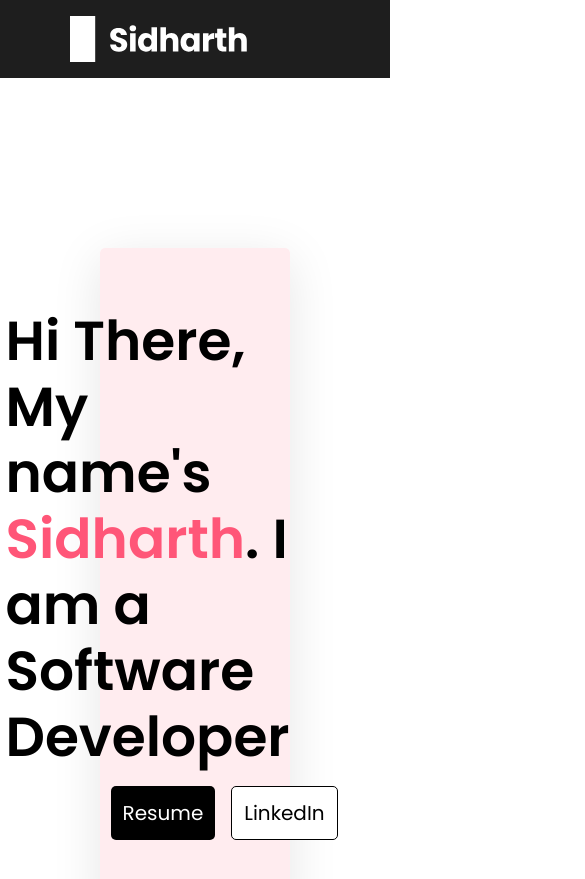
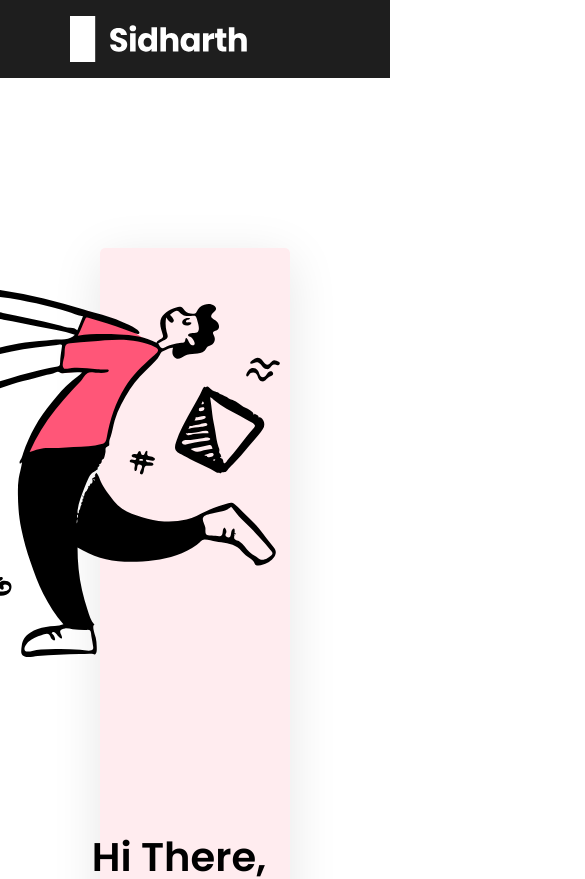
Before and after one commit to choudharysidharth082000/Portfolio, a React (Create React App) app: page / in a window 390 px wide. Shown: the top 879 px of the page, 585 px wide, since content can reach past the window. Built offline with nearby package versions, Linux system fonts and the light colour scheme.

Commit message:
add form class

```diff
--- a/package.json
+++ b/package.json
@@ -12,7 +12,8 @@
     "react-bootstrap": "^2.0.3",
     "react-dom": "^17.0.2",
     "react-scripts": "5.0.0",
-    "web-vitals": "^2.1.2"
+    "web-vitals": "^2.1.2",
+    "wowjs": "^1.1.3"
   },
   "scripts": {
     "start": "react-scripts start",
--- a/public/index.html
+++ b/public/index.html
@@ -10,6 +10,8 @@
       content="Web site created using create-react-app"
     />
     <link rel="apple-touch-icon" href="%PUBLIC_URL%/logo192.png" />
+    <link rel="stylesheet" href="https://cdnjs.cloudflare.com/ajax/libs/animate.css/4.1.1/animate.min.css" integrity="sha512-c42qTSw/wPZ3/5LBzD+Bw5f7bSF2oxou6wEb+I/lqeaKV5FDIfMvvRp772y4jcJLKuGUOpbJMdg/BTl50fJYAw==" crossorigin="anonymous" referrerpolicy="no-referrer" />
+
     <!--
       manifest.json provides metadata used when your web app is installed on a
       user's mobile device or desktop. See https://developers.google.com/web/fundamentals/web-app-manifest/
--- a/src/Achievments/Achievements.js
+++ b/src/Achievments/Achievements.js
@@ -5,7 +5,10 @@ const Achievements = () =>
         <div className="containorAchievements">
             <div className="innerAchievments">
                 <div className="imageAchievemnts">
-                    <img className='img-fluid' src="/svg images/achievements.png" alt="" />
+                    <img className='img-fluid' src="https://opendoodles.s3-us-west-1.amazonaws.com/Doggie.svg" alt="" />
+                </div>
+                <div className="secondImageAchievements">
+                    <img className='img-fluid' src="https://opendoodles.s3-us-west-1.amazonaws.com/meditating.svg" alt="" />
                 </div>
                 <div className="firstBox">
                     <div className="firstContent">
--- a/src/Achievments/AchievementsStyle.css
+++ b/src/Achievments/AchievementsStyle.css
@@ -38,8 +38,19 @@
     left: 40px;
     top: 40px;
 
-    width: 500px;
+    width: 450px;
     height: 300px;
+}
+.secondImageAchievements
+{
+    position: absolute;
+    height: 430px;
+    width: 430px;
+    right: 40px;
+    bottom: 0;
+    display: flex;
+    justify-content: center;
+    align-items: center;
 }
 .firstBox
 {
--- a/src/Footer/Footer.js
+++ b/src/Footer/Footer.js
@@ -12,7 +12,7 @@ const Footer = () => {
         </div>
         <div className="formFooter">
           <form action="">
-            <div class="form-group">
+            <div className="form-group">
               <input
                 type="email"
                 className="name form-control m-3"
--- a/src/HeroImage/Hero.css
+++ b/src/HeroImage/Hero.css
@@ -71,6 +71,7 @@ span {
   max-height: 474.5px;
   max-width: 516px;
 }
+
 .button {
   width: 218px;
   height: 54px;
--- a/src/SecondHero/Second.css
+++ b/src/SecondHero/Second.css
@@ -74,3 +74,124 @@
     padding: 40px;
 
 }
+
+@media screen and (max-width: 1146px ) {
+    .headingLeft h1
+    {
+        color: black;
+    text-align: left;
+    font-size: 45px;
+    font-weight: 600;
+
+    }
+    .rightside
+    {
+        position: relative;
+        padding: 0;
+    }
+    .containorImage
+    {
+        position: absolute;
+        height: 200px;
+        width: 400px;
+        top: 40px;
+        right: 10px;
+    }
+    .button1 {
+        width: 215px;
+        height: 44px;
+
+        outline: none;
+        border: none;
+        color: white;
+        font-size: 18px;
+        border-radius: 5px;
+        background-color: #000000;
+      }
+      .button
+      {
+        width: 215px;
+        height: 44px;
+
+        outline: none;
+        border: none;
+        color: black;
+        font-size: 18px;
+        border-radius: 5px;
+        background-color: white;
+        border: 1px solid #000000;
+
+      }
+
+}
+
+
+@media screen and (max-width: 873px){
+
+    .innerSecond
+    {
+
+        flex-direction: column-reverse;
+    }
+    .containorSecond
+    {
+        height: 210vh;
+    }
+    .innerSecond
+    {
+        height: 60%;
+    }
+    .leftside
+    {
+        width: 100%;
+        height: 50%;
+        padding-bottom: 0;
+
+    }
+    .rightside
+    {
+        height: 50%;
+
+
+        width: 100%;
+        position: relative;
+        display: flex;
+        margin: 0;
+        padding: 0px 90px 0px 0px;
+        justify-content: center;
+        align-items: center;
+    }
+    .headingLeft
+    {
+        padding-bottom: 0;
+    }
+    .containorImage
+    {
+
+        height: 100%;
+        margin: 0;
+        padding: 0;
+
+    }
+    .headingLeft h1
+    {
+        color: black;
+        text-align: left;
+        font-size: 40px;
+        font-weight: 600;
+        padding: 40px;
+
+    }
+    .buttons
+    {
+        width: 100%;
+        padding: 0;
+        height: 100px;
+
+        margin-top: -40px;
+        display: flex;
+        justify-content: center;
+        align-items: center;
+
+    }
+}
--- a/src/SecondHero/SecondHero.js
+++ b/src/SecondHero/SecondHero.js
@@ -1,13 +1,25 @@
 import './Second.css'
 import '../../node_modules/bootstrap/dist/css/bootstrap.min.css';
+import React, { useEffect } from 'react'
+import WOW from 'wowjs';
 const SecondHero = () =>
 {
+    useEffect(() => {
+
+
+         new WOW.WOW({
+            live: false
+        }).init();
+
+
+    }, []);
+
     return(
-        <div className="containorSecond">
+        <div className="containorSecond wow flipInY" data-wow-iteration="10">
             <div className="innerSecond">
                 <div className="leftside">
                     <div className="headingLeft">
-                        <h1>Hi There, <br /> My name's <span>Sidharth</span>. I am a Software Developer</h1>
+                        <h1 className="wow flipInY" data-wow-iteration="10" data-wow-delay="1s">Hi There, <br /> My name's <span>Sidharth</span>. I am a Software Developer</h1>
                         <div className="buttons">
                         <button className='m-2 btn btn-dark button1'>Resume</button>
                         <button className='m-2 btn btn-light button'>LinkedIn</button>
```
Also changed, not shown: 1 other file (tests, documents, lock files or other folders).
